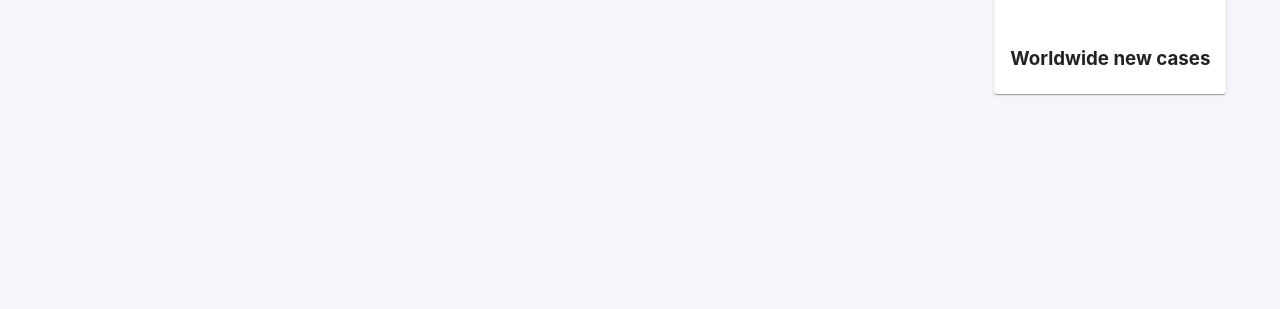
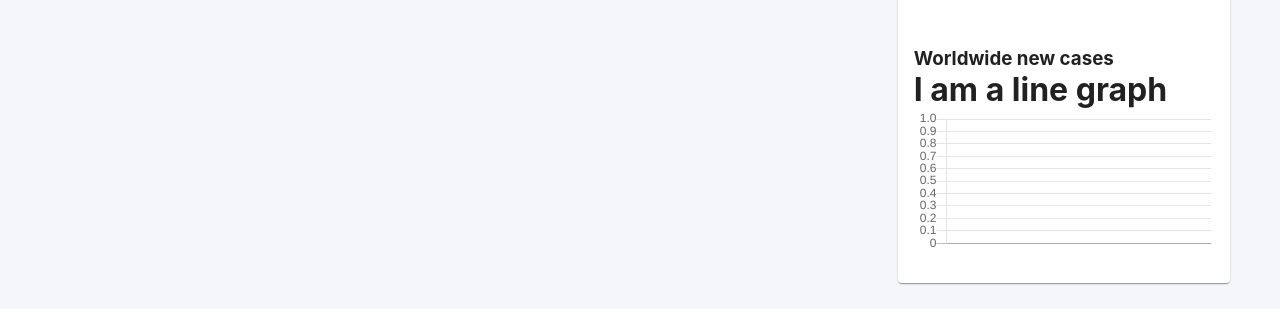
Before and after one commit to chinel/covid-19-tracker, a React (Create React App) app: page / in a window 1280 px wide. Shown: the part 432-741 px from the top of the page. Built offline with nearby package versions, Linux system fonts and the light colour scheme; no server answers.

Commit message:
installed chart.js library

```diff
--- a/package.json
+++ b/package.json
@@ -7,6 +7,7 @@
     "@testing-library/jest-dom": "^4.2.4",
     "@testing-library/react": "^9.5.0",
     "@testing-library/user-event": "^7.2.1",
+    "chart.js": "^2.9.4",
     "react": "^17.0.0",
     "react-chartjs-2": "^2.10.0",
     "react-dom": "^17.0.0",
--- a/src/LineGraph.js
+++ b/src/LineGraph.js
@@ -1,7 +1,19 @@
-import React from "react";
+import React, { useEffect, useState } from "react";
+import { Line } from "react-chartjs-2";
 
 const LineGraph = () => {
-  return <div></div>;
+  const [data, setData] = useState({});
+  useEffect(() => {
+    fetch("https://disease.sh/v3/covid-19/historical/all?lastdays=120")
+      .then((response) => response.json())
+      .then((data) => console.log(data));
+  }, []);
+  return (
+    <div>
+      <h1>I am a line graph</h1>
+      <Line />
+    </div>
+  );
 };
 
 export default LineGraph;
```
Also changed, not shown: 1 other file (tests, documents, lock files or other folders).
